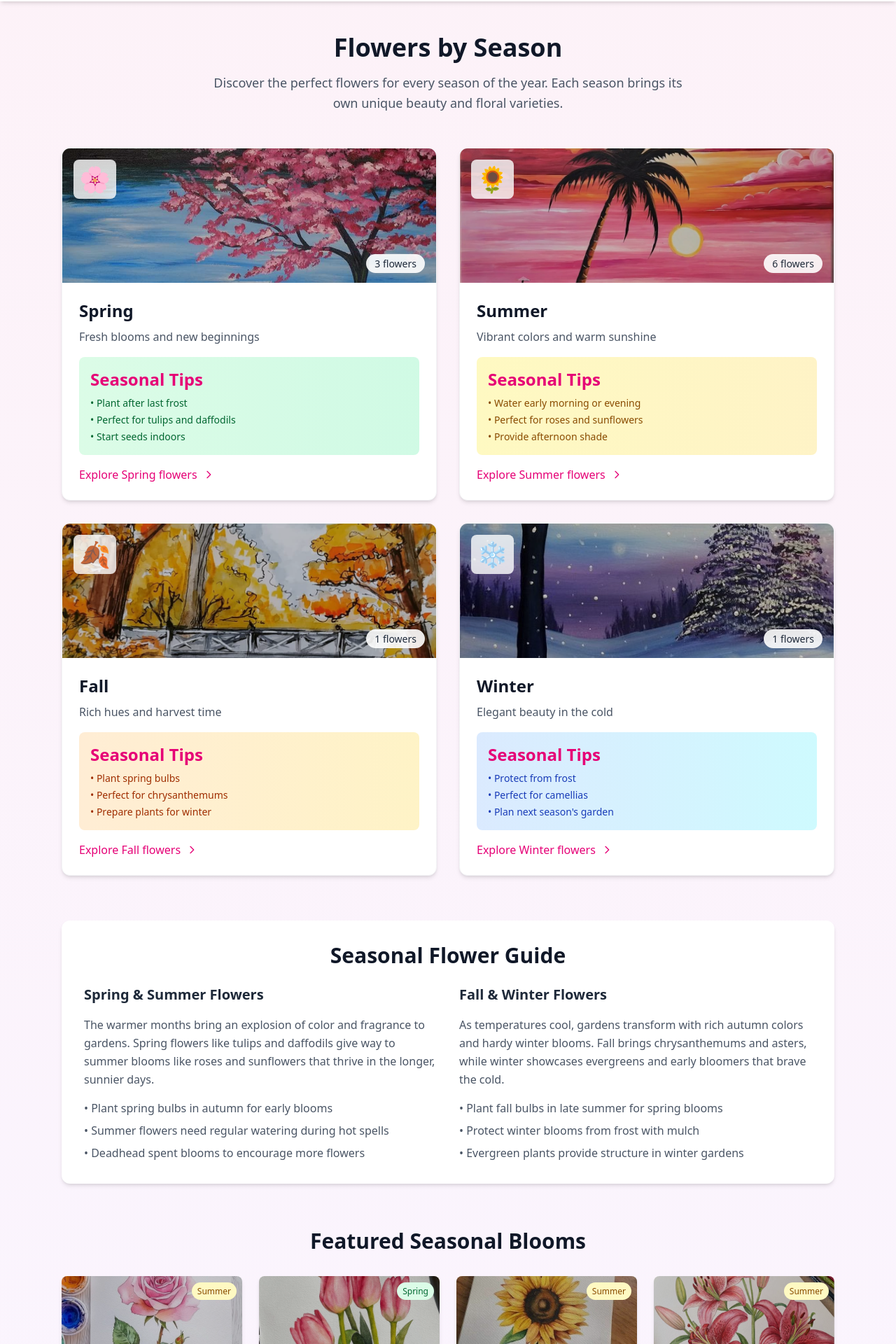
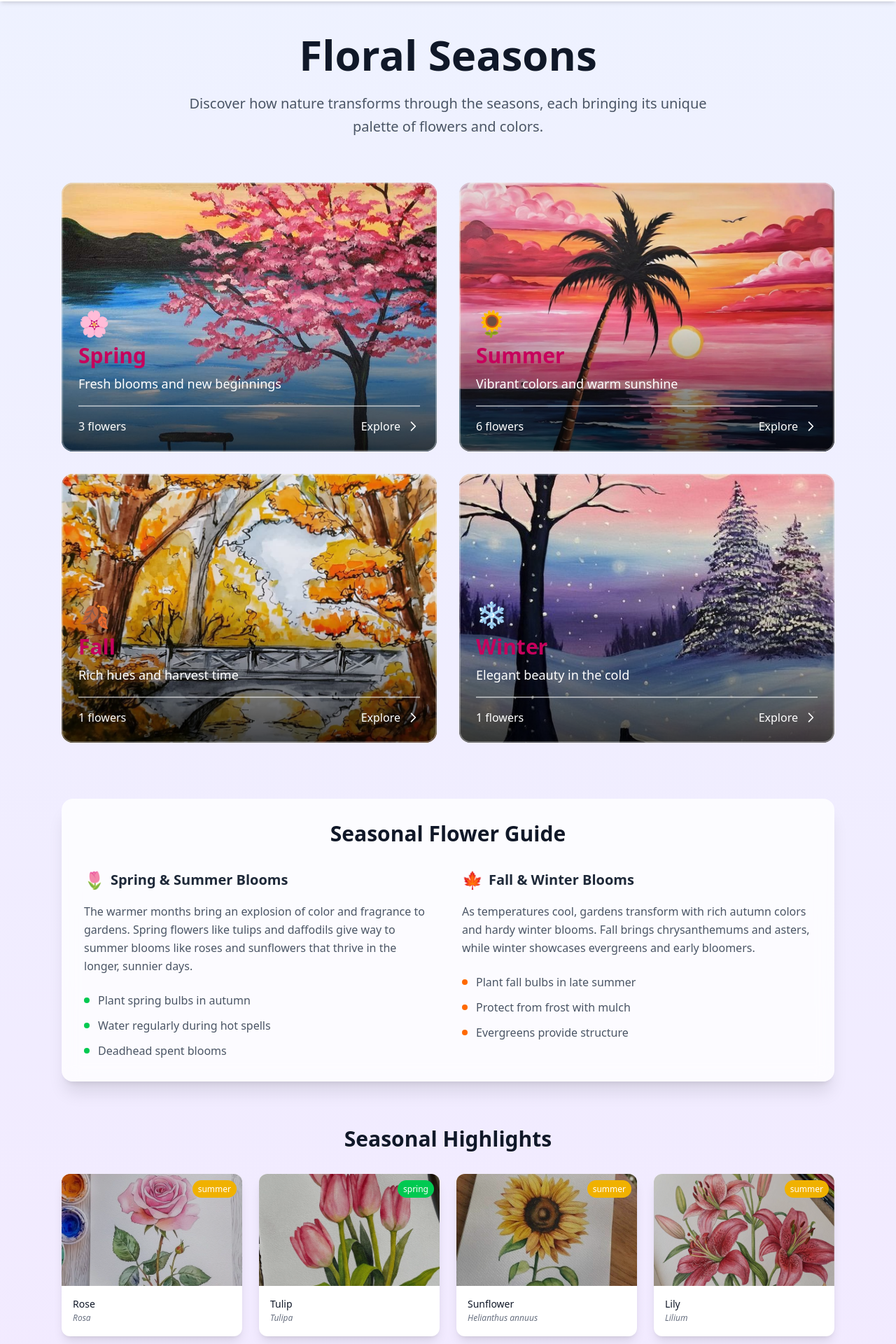
Before and after one commit to romy-dev-hub/flowers-encyclopedia, a Next.js app: page /seasons in a window 1280 px wide. Shown: the part 80-2000 px from the top of the page at 70% size. Built offline with nearby package versions, Linux system fonts and the light colour scheme.

Commit message:
still having the goddamn error

```diff
--- a/app/seasons/page.tsx
+++ b/app/seasons/page.tsx
@@ -4,11 +4,145 @@
 import Link from "next/link";
 import { motion } from "framer-motion";
 import { flowers } from "@/lib/flowers";
-import SeasonCard from "@/components/SeasonCard";
-console.log("SeasonCard import is:", SeasonCard);
+import { useState, useRef, useEffect } from "react";
 
+// Modern season card component
+const SeasonCard = ({ season, index }: { season: any; index: number }) => {
+  const [isHovered, setIsHovered] = useState(false);
+  const cardRef = useRef<HTMLDivElement>(null);
+
+  return (
+    <motion.div
+      initial={{ opacity: 0, y: 50 }}
+      animate={{ opacity: 1, y: 0 }}
+      transition={{ delay: index * 0.15, duration: 0.6 }}
+      whileHover={{ y: -10 }}
+      className="relative h-96 rounded-2xl overflow-hidden group cursor-pointer"
+      onMouseEnter={() => setIsHovered(true)}
+      onMouseLeave={() => setIsHovered(false)}
+      ref={cardRef}
+    >
+      <Link href={`/seasons/${season.name.toLowerCase()}`}>
+        {/* Background image with parallax effect */}
+        <motion.div
+          className="absolute inset-0 bg-cover bg-center"
+          style={{ backgroundImage: `url(${season.image})` }}
+          animate={{ scale: isHovered ? 1.1 : 1 }}
+          transition={{ duration: 0.7 }}
+        />
+
+        {/* Gradient overlay */}
+        <div className="absolute inset-0 bg-gradient-to-t from-black/70 via-transparent to-transparent" />
+
+        {/* Content */}
+        <div className="absolute bottom-0 left-0 right-0 p-6 text-white z-10">
+          <motion.div
+            initial={{ scale: 0.8 }}
+            animate={{ scale: 1 }}
+            transition={{ delay: index * 0.2 + 0.3 }}
+            className="text-4xl mb-2 inline-block"
+          >
+            {season.emoji}
+          </motion.div>
+
+          <motion.h2
+            className="text-3xl font-bold mb-2"
+            initial={{ y: 20, opacity: 0 }}
+            animate={{ y: 0, opacity: 1 }}
+            transition={{ delay: index * 0.2 + 0.4 }}
+          >
+            {season.name}
+          </motion.h2>
+
+          <motion.p
+            className="text-lg mb-4"
+            initial={{ y: 20, opacity: 0 }}
+            animate={{ y: 0, opacity: 1 }}
+            transition={{ delay: index * 0.2 + 0.5 }}
+          >
+            {season.description}
+          </motion.p>
+
+          <motion.div
+            initial={{ width: 0 }}
+            animate={{ width: "100%" }}
+            transition={{ delay: index * 0.2 + 0.6, duration: 0.5 }}
+            className="h-0.5 bg-white/50 mb-4"
+          />
+
+          <motion.div
+            className="flex justify-between items-center"
+            initial={{ y: 20, opacity: 0 }}
+            animate={{ y: 0, opacity: 1 }}
+            transition={{ delay: index * 0.2 + 0.7 }}
+          >
+            <span className="font-medium">{season.count} flowers</span>
+            <motion.div
+              animate={{ x: isHovered ? 5 : 0 }}
+              transition={{ duration: 0.2 }}
+              className="flex items-center font-medium"
+            >
+              Explore
+              <svg className="w-5 h-5 ml-2" fill="none" stroke="currentColor" viewBox="0 0 24 24">
+                <path strokeLinecap="round" strokeLinejoin="round" strokeWidth="2" d="M9 5l7 7-7 7"></path>
+              </svg>
+            </motion.div>
+          </motion.div>
+        </div>
+
+        {/* Animated border */}
+        <motion.div
+          className="absolute inset-0 border-2 border-white/30 rounded-2xl"
+          animate={{ borderColor: isHovered ? "rgba(255,255,255,0.5)" : "rgba(255,255,255,0.3)" }}
+          transition={{ duration: 0.3 }}
+        />
+      </Link>
+    </motion.div>
+  );
+};
+
+// Floating particles background component
+const FloatingParticles = () => {
+  const particles = Array.from({ length: 15 }, (_, i) => ({
+    id: i,
+    x: Math.random() * 100,
+    y: Math.random() * 100,
+    size: Math.random() * 4 + 1,
+    duration: Math.random() * 10 + 10,
+    delay: Math.random() * 5,
+  }));
+
+  return (
+    <div className="absolute inset-0 overflow-hidden pointer-events-none">
+      {particles.map((particle) => (
+        <motion.div
+          key={particle.id}
+          className="absolute rounded-full bg-white/20"
+          style={{
+            width: particle.size,
+            height: particle.size,
+            left: `${particle.x}%`,
+            top: `${particle.y}%`,
+          }}
+          animate={{
+            y: [0, -30, 0],
+            x: [0, Math.random() * 20 - 10, 0],
+            opacity: [0, 0.8, 0],
+          }}
+          transition={{
+            duration: particle.duration,
+            repeat: Infinity,
+            delay: particle.delay,
+          }}
+        />
+      ))}
+    </div>
+  );
+};
 
 export default function SeasonsPage() {
+  const [activeSeason, setActiveSeason] = useState<string | null>(null);
+
   const seasons = [
     {
       name: 'Spring',
@@ -16,7 +150,7 @@ export default function SeasonsPage() {
       description: 'Fresh blooms and new beginnings',
       image: '/images/seasons/spring.jpg',
       count: flowers.filter(f => f.season === 'spring').length,
-      color: 'green'
+      color: 'bg-gradient-to-br from-green-100 to-emerald-200'
     },
     {
       name: 'Summer',
@@ -24,7 +158,7 @@ export default function SeasonsPage() {
       description: 'Vibrant colors and warm sunshine',
       image: '/images/seasons/summer.jpg',
       count: flowers.filter(f => f.season === 'summer').length,
-      color: 'yellow'
+      color: 'bg-gradient-to-br from-yellow-100 to-amber-200'
     },
     {
       name: 'Fall',
@@ -32,7 +166,7 @@ export default function SeasonsPage() {
       description: 'Rich hues and harvest time',
       image: '/images/seasons/fall.jpg',
       count: flowers.filter(f => f.season === 'fall').length,
-      color: 'orange'
+      color: 'bg-gradient-to-br from-orange-100 to-amber-200'
     },
     {
       name: 'Winter',
@@ -40,108 +174,156 @@ export default function SeasonsPage() {
       description: 'Elegant beauty in the cold',
       image: '/images/seasons/winter.jpg',
       count: flowers.filter(f => f.season === 'winter').length,
-      color: 'blue'
+      color: 'bg-gradient-to-br from-blue-100 to-cyan-200'
     }
   ];
 
   return (
-    <div className="min-h-screen bg-gradient-to-b from-pink-50 to-purple-50 pt-20">
+    <div className="min-h-screen bg-gradient-to-b from-indigo-50 to-purple-100 pt-20 overflow-hidden">
+      <FloatingParticles />
+
       {/* Header */}
-      <div className="max-w-6xl mx-auto px-6 py-12">
+      <div className="max-w-6xl mx-auto px-6 py-12 relative z-10">
         <motion.div
           initial={{ opacity: 0, y: 20 }}
           animate={{ opacity: 1, y: 0 }}
-          className="text-center mb-12"
+          className="text-center mb-16"
         >
-          <h1 className="text-4xl font-bold text-gray-900 mb-4">
-            Flowers by Season
-          </h1>
-          <p className="text-lg text-gray-600 max-w-2xl mx-auto">
-            Discover the perfect flowers for every season of the year. Each season brings its own unique beauty and floral varieties.
-          </p>
+          <motion.h1
+            className="text-5xl md:text-6xl font-bold text-gray-900 mb-6"
+            initial={{ opacity: 0, y: -20 }}
+            animate={{ opacity: 1, y: 0 }}
+            transition={{ delay: 0.2 }}
+          >
+            Floral Seasons
+          </motion.h1>
+          <motion.p
+            className="text-xl text-gray-600 max-w-3xl mx-auto"
+            initial={{ opacity: 0 }}
+            animate={{ opacity: 1 }}
+            transition={{ delay: 0.4 }}
+          >
+            Discover how nature transforms through the seasons, each bringing its unique palette of flowers and colors.
+          </motion.p>
         </motion.div>
 
         {/* Season Cards Grid */}
-        <div className="grid grid-cols-1 md:grid-cols-2 gap-8 mb-16">
+        <div className="grid grid-cols-1 md:grid-cols-2 gap-8 mb-20">
           {seasons.map((season, index) => (
             <SeasonCard key={season.name} season={season} index={index} />
           ))}
         </div>
 
-        {/* Seasonal Guide Section */}
+        {/* Interactive Seasonal Guide */}
         <motion.div
-          initial={{ opacity: 0, y: 20 }}
+          initial={{ opacity: 0, y: 40 }}
           animate={{ opacity: 1, y: 0 }}
-          transition={{ delay: 0.4 }}
-          className="bg-white rounded-xl shadow-md p-8 mb-16"
+          transition={{ delay: 0.8 }}
+          className="bg-white/80 backdrop-blur-md rounded-2xl shadow-xl p-8 mb-16"
         >
-          <h2 className="text-3xl font-bold text-gray-900 mb-6 text-center">
+          <h2 className="text-3xl font-bold text-gray-900 mb-8 text-center">
             Seasonal Flower Guide
           </h2>
-          <div className="grid grid-cols-1 md:grid-cols-2 gap-8">
+
+          <div className="grid grid-cols-1 md:grid-cols-2 gap-10">
             <div>
-              <h3 className="text-xl font-semibold text-gray-800 mb-4">Spring & Summer Flowers</h3>
-              <p className="text-gray-600 mb-4">
-                The warmer months bring an explosion of color and fragrance to gardens. Spring flowers like tulips and daffodils
-                give way to summer blooms like roses and sunflowers that thrive in the longer, sunnier days.
+              <motion.h3
+                className="text-xl font-semibold text-gray-800 mb-4 flex items-center"
+                whileHover={{ x: 5 }}
+              >
+                <span className="text-2xl mr-2">🌷</span> Spring & Summer Blooms
+              </motion.h3>
+              <p className="text-gray-600 mb-6">
+                The warmer months bring an explosion of color and fragrance to gardens.
+                Spring flowers like tulips and daffodils give way to summer blooms like
+                roses and sunflowers that thrive in the longer, sunnier days.
               </p>
-              <ul className="text-gray-600 space-y-2">
-                <li>• Plant spring bulbs in autumn for early blooms</li>
-                <li>• Summer flowers need regular watering during hot spells</li>
-                <li>• Deadhead spent blooms to encourage more flowers</li>
+              <ul className="space-y-3">
+                {['Plant spring bulbs in autumn', 'Water regularly during hot spells', 'Deadhead spent blooms'].map((tip, i) => (
+                  <motion.li
+                    key={i}
+                    className="flex items-center text-gray-600"
+                    whileHover={{ x: 5 }}
+                    transition={{ delay: i * 0.1 }}
+                  >
+                    <span className="w-2 h-2 bg-green-500 rounded-full mr-3"></span>
+                    {tip}
+                  </motion.li>
+                ))}
               </ul>
             </div>
+
             <div>
-              <h3 className="text-xl font-semibold text-gray-800 mb-4">Fall & Winter Flowers</h3>
-              <p className="text-gray-600 mb-4">
-                As temperatures cool, gardens transform with rich autumn colors and hardy winter blooms. Fall brings chrysanthemums
-                and asters, while winter showcases evergreens and early bloomers that brave the cold.
+              <motion.h3
+                className="text-xl font-semibold text-gray-800 mb-4 flex items-center"
+                whileHover={{ x: 5 }}
+              >
+                <span className="text-2xl mr-2">🍁</span> Fall & Winter Blooms
+              </motion.h3>
+              <p className="text-gray-600 mb-6">
+                As temperatures cool, gardens transform with rich autumn colors and hardy winter blooms.
+                Fall brings chrysanthemums and asters, while winter showcases evergreens and early bloomers.
               </p>
-              <ul className="text-gray-600 space-y-2">
-                <li>• Plant fall bulbs in late summer for spring blooms</li>
-                <li>• Protect winter blooms from frost with mulch</li>
-                <li>• Evergreen plants provide structure in winter gardens</li>
+              <ul className="space-y-3">
+                {['Plant fall bulbs in late summer', 'Protect from frost with mulch', 'Evergreens provide structure'].map((tip, i) => (
+                  <motion.li
+                    key={i}
+                    className="flex items-center text-gray-600"
+                    whileHover={{ x: 5 }}
+                    transition={{ delay: i * 0.1 }}
+                  >
+                    <span className="w-2 h-2 bg-orange-500 rounded-full mr-3"></span>
+                    {tip}
+                  </motion.li>
+                ))}
               </ul>
             </div>
           </div>
         </motion.div>
 
-        {/* Featured Seasonal Flowers */}
+        {/* Featured Flowers */}
         <motion.div
-          initial={{ opacity: 0, y: 20 }}
-          animate={{ opacity: 1, y: 0 }}
-          transition={{ delay: 0.6 }}
+          initial={{ opacity: 0 }}
+          animate={{ opacity: 1 }}
+          transition={{ delay: 1 }}
           className="mb-16"
         >
           <h2 className="text-3xl font-bold text-gray-900 mb-8 text-center">
-            Featured Seasonal Blooms
+            Seasonal Highlights
           </h2>
+
           <div className="grid grid-cols-2 md:grid-cols-4 gap-6">
             {flowers.slice(0, 8).map((flower, index) => (
               <Link key={flower.id} href={`/flowers/${flower.id}`}>
                 <motion.div
-                  whileHover={{ y: -5 }}
-                  className="bg-white rounded-lg shadow-md overflow-hidden group"
+                  initial={{ opacity: 0, scale: 0.9 }}
+                  animate={{ opacity: 1, scale: 1 }}
+                  transition={{ delay: 1.2 + index * 0.1 }}
+                  whileHover={{ y: -8, scale: 1.02 }}
+                  className="bg-white rounded-xl shadow-lg overflow-hidden group"
                 >
-                  <div className="relative h-32 overflow-hidden">
-                    <div
-                      className="absolute inset-0 bg-cover bg-center transition-transform duration-300 group-hover:scale-105"
+                  <div className="relative h-40 overflow-hidden">
+                    <motion.div
+                      className="absolute inset-0 bg-cover bg-center"
                       style={{ backgroundImage: `url(${flower.images.cover})` }}
+                      whileHover={{ scale: 1.1 }}
+                      transition={{ duration: 0.5 }}
                     />
                     <div className="absolute inset-0 bg-black/20 group-hover:bg-black/10 transition-colors" />
                     <div className="absolute top-2 right-2">
-                      <span className={`px-2 py-1 rounded-full text-xs font-medium capitalize ${
-                        flower.season === 'spring' ? 'bg-green-100 text-green-800' :
-                        flower.season === 'summer' ? 'bg-yellow-100 text-yellow-800' :
-                        flower.season === 'fall' ? 'bg-orange-100 text-orange-800' :
-                        'bg-blue-100 text-blue-800'
+                      <span className={`px-2 py-1 rounded-full text-xs font-medium text-white ${
+                        flower.season === 'spring' ? 'bg-green-500' :
+                        flower.season === 'summer' ? 'bg-yellow-500' :
+                        flower.season === 'fall' ? 'bg-orange-500' :
+                        'bg-blue-500'
                       }`}>
                         {flower.season}
                       </span>
                     </div>
                   </div>
-                  <div className="p-3">
+                  <div className="p-4">
                     <h3 className="text-sm font-medium text-gray-900 truncate">{flower.name}</h3>
+                    <p className="text-xs text-gray-500 italic">{flower.scientificName}</p>
                   </div>
                 </motion.div>
               </Link>
@@ -153,20 +335,20 @@ export default function SeasonsPage() {
         <motion.div
           initial={{ opacity: 0, y: 20 }}
           animate={{ opacity: 1, y: 0 }}
-          transition={{ delay: 0.8 }}
-          className="bg-gradient-to-r from-pink-500 to-purple-600 rounded-xl shadow-lg p-8 text-center"
+          transition={{ delay: 1.2 }}
+          className="bg-gradient-to-r from-purple-600 to-pink-500 rounded-2xl shadow-2xl p-10 text-center"
         >
-          <h2 className="text-2xl font-bold text-white mb-4">
-            Plan Your Seasonal Garden
+          <h2 className="text-3xl font-bold text-white mb-6">
+            Create Your Seasonal Garden
           </h2>
-          <p className="text-pink-100 mb-6 max-w-2xl mx-auto">
-            Discover which flowers bloom in each season and create a garden that offers year-round beauty.
+          <p className="text-purple-100 mb-8 max-w-2xl mx-auto text-lg">
+            Discover which flowers bloom in each season and design a garden that offers year-round beauty and color.
           </p>
           <Link
             href="/flowers"
-            className="inline-block bg-white text-pink-600 px-6 py-3 rounded-lg font-medium hover:bg-gray-50 transition-colors"
+            className="inline-block bg-white text-purple-600 px-8 py-4 rounded-xl font-semibold hover:bg-gray-50 transition-colors shadow-lg"
           >
-            Explore All Flowers
+            Browse All Flowers
           </Link>
         </motion.div>
       </div>
```
